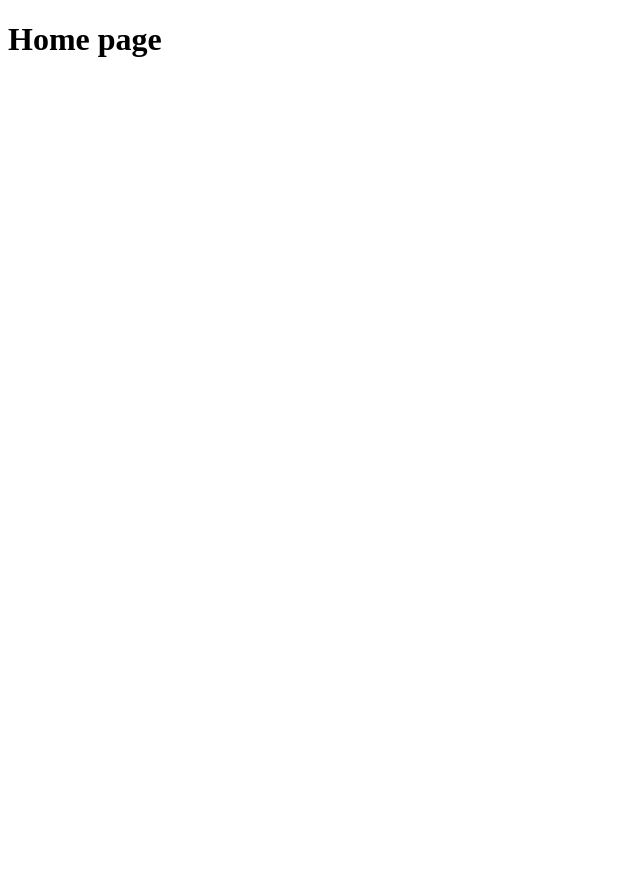
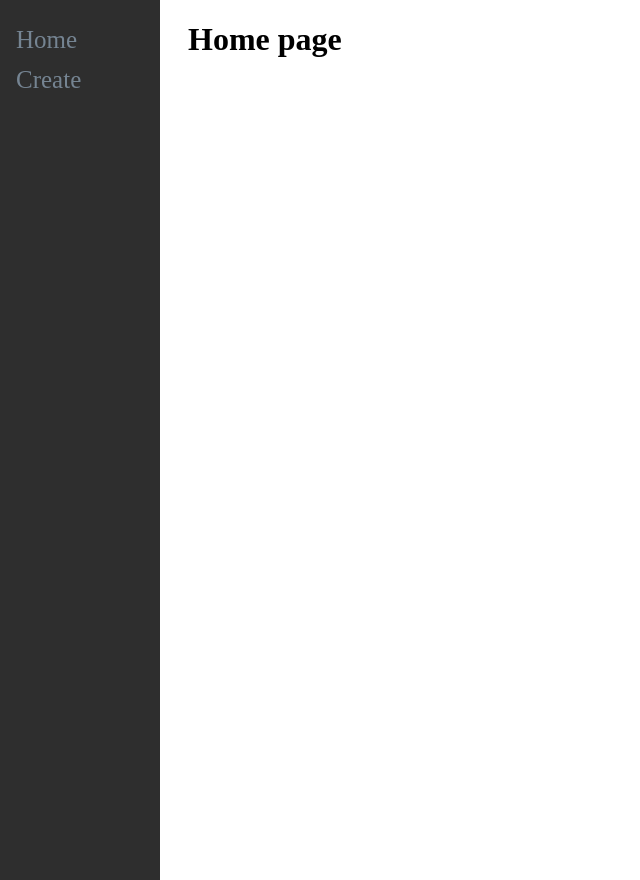
Before and after one commit to HariSupikssa/full_stack, a Django app: page / in a window 1280 px wide. Before the commit the part shown is almost empty. Shown: the whole page, without its empty margins (0-640 px from the left). Run offline with Django 5.2, Linux system fonts and the light colour scheme.

Commit message:
Added a side-navbar

```diff
--- a/mysite/main/templates/main/base.html
+++ b/mysite/main/templates/main/base.html
@@ -3,9 +3,45 @@
 
 <head>
     <title>{% block title %}Base Template{%endblock%}</title>
+    {% block mycss %}{% endblock %}
+    <style>
+
+        .sidenav{
+            background-color: hsl(0, 0%, 18%);
+            height: 100%;
+            width: 160px;
+            top: 0;
+            left: 0;
+            overflow-x: hidden;
+            position: fixed;
+            z-index: 1;
+            padding-top: 20px;
+        }
+        .sidenav a{
+            padding: 6px 8px 6px 16px;
+            font-size: 25px;
+            color: #758492;
+            display: block;
+            text-decoration: none;
+        }
+        .sidenav a:hover{
+            color: hsl(209, 12%, 82%);
+        }
+        .content{
+            margin-left: 160px;
+            padding-left: 20px;
+        }
+    </style>
+
 </head>
 
 <body>
+    <div class="sidenav">
+        <a href="#">Home</a>
+        <a href="/create">Create</a>
+
+    </div>
+
     <div class="content" name="content">
         {% block content %}
         {% endblock %}
```
Also changed, not shown: mysite/db.sqlite3.
